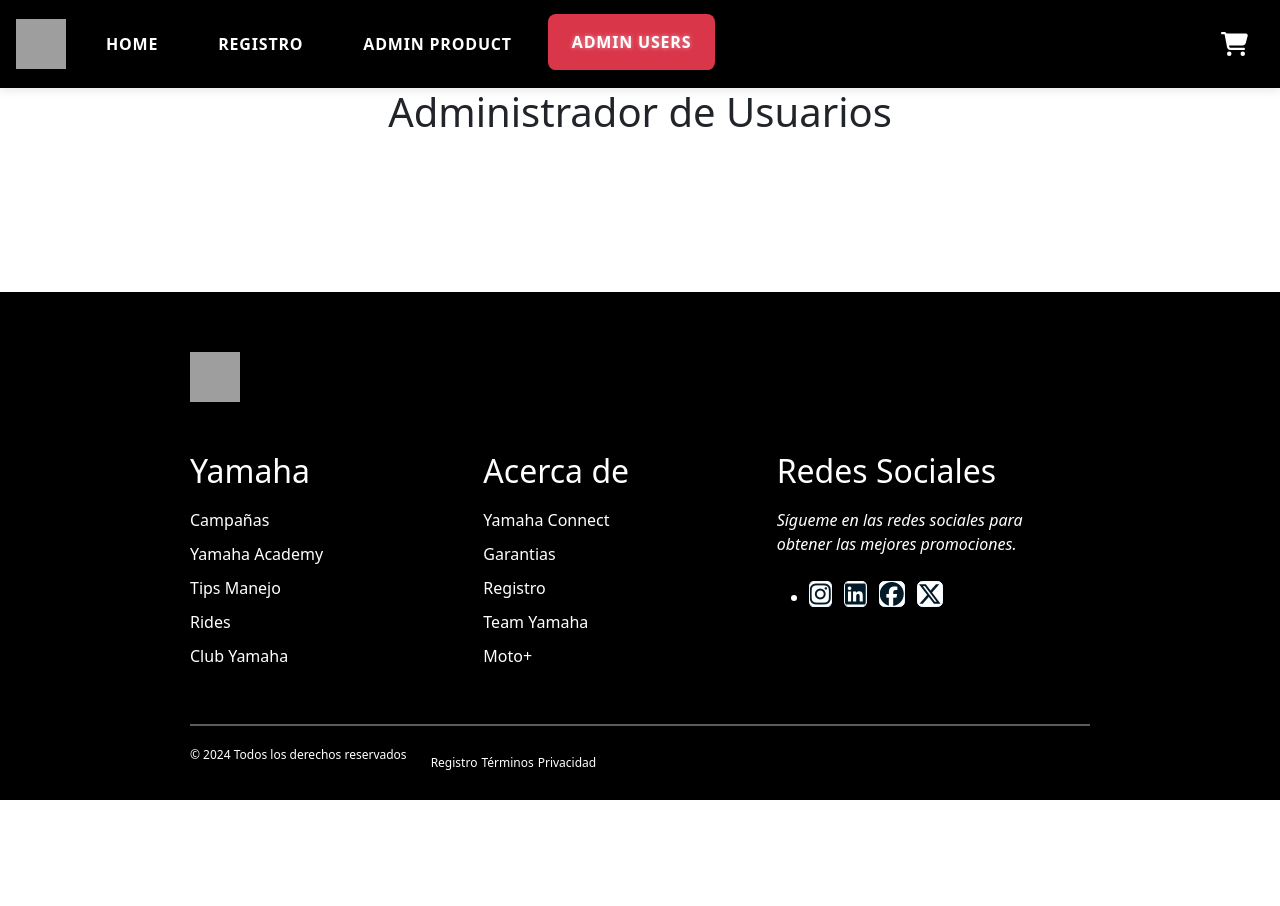
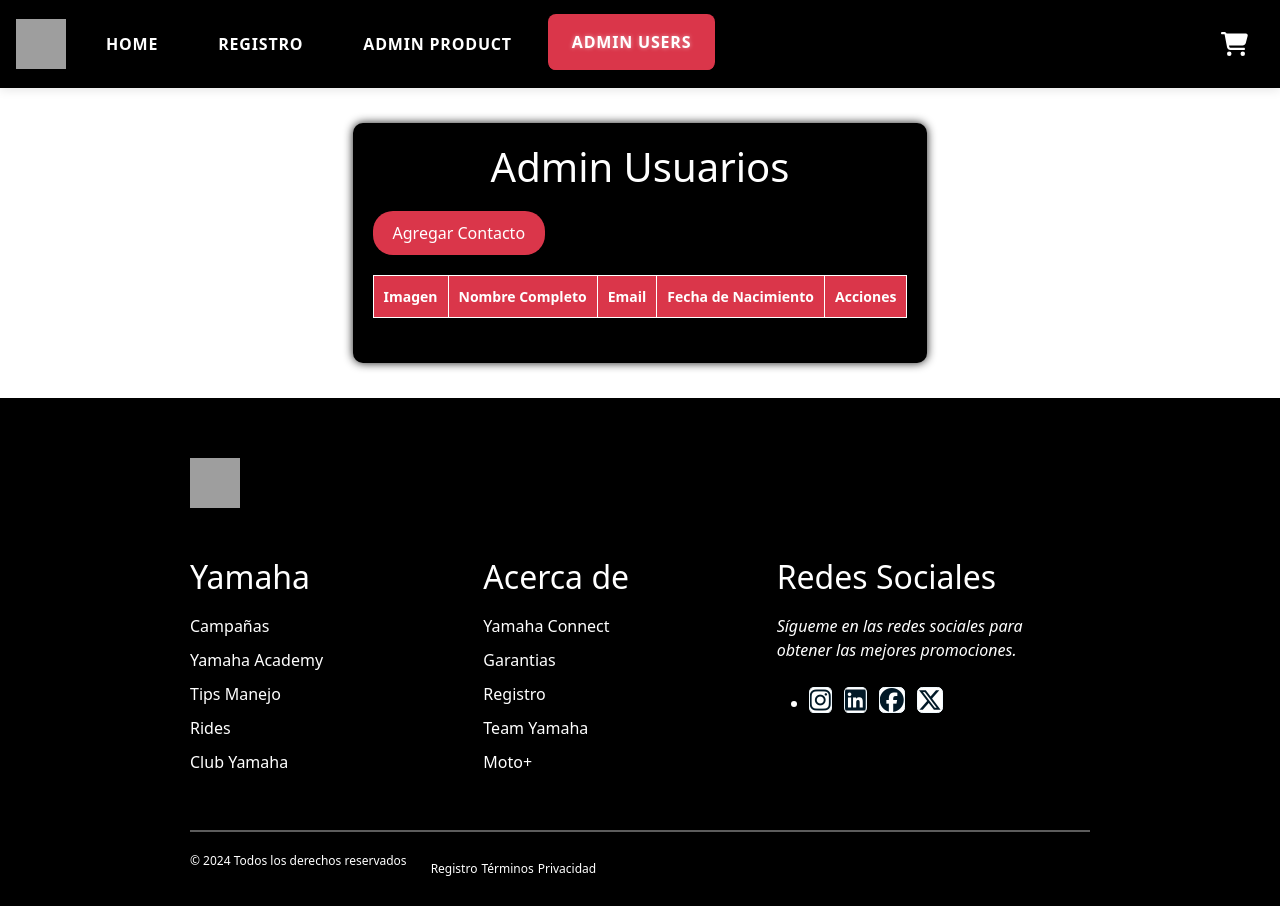
Before and after one commit to SantiagoBasti/ProyectoIntegrador-Frontend, a React (Vite) app: page /admin-user in a window 1280 px wide. Before the commit the page ends 800 px from the top, so only its background shows below. Built offline with nearby package versions, Linux system fonts and the light colour scheme; grey boxes are pictures that could not be loaded.

Commit message:
Tabla lista falta traer mockapi

```diff
--- /dev/null
+++ b/src/pages/admin-users/AdminUsers.css
@@ -0,0 +1,186 @@
+.container {
+    max-width: 900px;
+    margin: 35px auto;
+    background: var(--secundary-color);
+    padding: 20px;
+    border-radius: 10px;
+    box-shadow: 0 0 10px rgba(0, 0, 0, 0.917);
+}
+
+.container h1 {
+    text-align: center;
+    margin-bottom: 20px;
+    color: var(--primary-color);
+}
+
+.btn {
+    background-color: var(--terciary-color);
+    color: #fff;
+    border: none;
+    padding: 10px 20px;
+    border-radius: 20px;
+    cursor: pointer;
+    display: inline-block;
+    margin-bottom: 20px;
+    transition: background-color 0.3s ease;
+}
+
+.btn:hover {
+    background-color: rgb(165, 26, 42);
+    color: var(--primary-color);
+}
+
+.table-wrapper {
+    width: 100%;
+    overflow-x: auto;
+}
+
+.contact-table {
+    max-width: 100%;
+    border-collapse: collapse;
+    margin-bottom: 25px;
+    color: var(--primary-color);
+    overflow-x: auto;
+}
+
+.contact-table th, .contact-table td {
+    border: 1px solid var(--primary-color);
+    padding: 10px;
+    text-align: left;
+    font-size: 14px;
+    text-align: center;
+}
+
+.contact-table th {
+    background-color: var(--terciary-color);
+    color: var(--primary-color);
+}
+
+.contact-table td img.contact-image {
+    max-width: 50px;
+    border-radius: 5px;
+}
+
+/* =============== Modal ================= */
+
+.modal {
+    display: flex;
+    justify-content: center;
+    align-items: center;
+    position: fixed;
+    z-index: 1;
+    left: 0;
+    top: 0;
+    width: 100%;
+    height: 100%;
+    overflow: auto;
+    background-color: rgba(0, 0, 0, 0.4);
+}
+
+.modal-content {
+    background-color: #fefefe;
+    padding: 20px;
+    border-radius: 10px;
+    position: relative;
+    box-shadow: 0 0 10px rgba(0, 0, 0, 0.1);
+    width: 90%;
+    max-width: 350px;
+    display: flex;
+    flex-direction: column;
+    max-height: 90%;
+    overflow-y: auto;
+}
+
+.contact-form {
+    display: flex;
+    flex-direction: column;
+    margin-top: 10px;
+}
+
+.contact-form label {
+    margin-bottom: 8px;
+    font-weight: bold;
+    color: #000;
+}
+
+.contact-form input[type="text"],
+.contact-form input[type="email"],
+.contact-form input[type="password"],
+.contact-form input[type="tel"],
+.contact-form input[type="date"],
+.contact-form input[type="url"],
+.contact-form select {
+    padding: 10px;
+    border: 1px solid #ccc;
+    border-radius: 5px;
+    font-size: 14px;
+}
+
+.contact-form button {
+    margin-top: 15px;
+    margin-bottom: 10px;
+    background-color: var(--terciary-color);
+    color: #fff;
+    border: none;
+    padding: 8px 15px;
+    border-radius: 20px;
+    cursor: pointer;
+    transition: background-color 0.3s ease;
+    width: fit-content;
+    font-size: 14px;
+    align-self: center;
+}
+
+.contact-form button:hover {
+    background-color: rgb(165, 26, 42);
+    color: var(--primary-color);
+}
+
+.contact-form input::placeholder {
+    color: #bbbbbbd5;
+    font-size: .8rem;
+}
+
+.close {
+    color: #aaa;
+    position: absolute;
+    top: 10px;
+    right: 10px;
+    font-size: 40px;
+    cursor: pointer;
+}
+
+.close:hover {
+    color: #353434;
+}
+
+.error-message {
+    color: var(--terciary-color);
+    border-radius: 5px;
+    padding: 0.1rem;
+    margin-bottom: .7rem;
+    font-size: 0.75rem;
+    animation: fadeInUp 0.5s ease-out;
+}
+
+@keyframes fadeInUp {
+    from {
+        opacity: 0;
+        transform: translateY(10px);
+    }
+    to {
+        opacity: 1;
+        transform: translateY(0);
+    }
+}
+
+@media (max-width: 650px) {
+    .container{
+        max-width: 500px;
+    }
+}
+@media (max-width: 520px) {
+    .container{
+        max-width: 470px;
+    }
+}
--- a/src/pages/admin-users/AdminUsers.jsx
+++ b/src/pages/admin-users/AdminUsers.jsx
@@ -1,8 +1,111 @@
-export default function AdminUsers(){
+import { useState } from 'react';
+import { useForm } from 'react-hook-form';
+import Swal from 'sweetalert2';
+import './AdminUsers.css';
 
-    return(
-        <>
-        <h1>Administrador de Usuarios</h1>
-        </>
+export default function AdminUsers() {
+    const [contacts, setContacts] = useState([]);
+    const [isModalOpen, setIsModalOpen] = useState(false);
+    const { register, handleSubmit, reset, formState: { errors } } = useForm();
+
+    const handleAddContact = () => {
+        setIsModalOpen(true);
+    };
+
+    const handleCloseModal = () => {
+        setIsModalOpen(false);
+        reset(); // Resetear el formulario al cerrar el modal
+    };
+
+    const handleSaveContact = (data) => {
+        setContacts((prevContacts) => [...prevContacts, data]);
+        Swal.fire({
+            icon: 'success',
+            title: '¡Contacto agregado!',
+            text: 'El contacto se ha agregado correctamente.',
+            confirmButtonColor: 'rgb(218,54,74)',
+        }).then(() => {
+            handleCloseModal();
+        });
+    };
+
+    return (
+        <div className="container">
+            <h1>Admin Usuarios</h1>
+            <button onClick={handleAddContact} className="btn">Agregar Contacto</button>
+            <div className="table-wrapper">
+                <table className="contact-table">
+                    <thead>
+                        <tr>
+                            <th>Imagen</th>
+                            <th>Nombre Completo</th>
+                            <th>Email</th>
+                            <th>Fecha de Nacimiento</th>
+                            <th>Acciones</th>
+                        </tr>
+                    </thead>
+                    <tbody>
+                        {contacts.map((contact, index) => (
+                            <tr key={index}>
+                                <td><img src={contact.image} alt={contact.fullname} className="contact-image" /></td>
+                                <td>{contact.fullname}</td>
+                                <td>{contact.email}</td>
+                                <td>{contact.bornDate}</td>
+                                <td>
+                                    {/* botones de editar y eliminar */}
+                                </td>
+                            </tr>
+                        ))}
+                    </tbody>
+                </table>
+            </div>
+
+            {isModalOpen && (
+                <div className="modal">
+                    <div className="modal-content">
+                        <span className="close" onClick={handleCloseModal}>&times;</span>
+                        <h2>Agregar / Editar</h2>
+                        <form onSubmit={handleSubmit(handleSaveContact)} className="contact-form">
+                        <label htmlFor="fullname">Nombre Completo</label>
+                        <input type="text" id="fullname"  {...register('fullname', {required: 'El campo es requerido',minLength: {value: 3,message: 'La cantidad de caracteres es invalida'},
+                        maxLength: {value: 35, message: 'El nombre es demasiado largo'}})} placeholder="Ingresa tu nombre completo"/>
+                        {errors.fullname && <spa className="error-message">{errors.fullname.message}</spa>}
+
+                            <label htmlFor="email">Email:</label>
+                            <input type="email" id="email" {...register('email', { required: true })} placeholder="Ingresa tu email" />
+                            {errors.email && <span className="error-message">Campo requerido</span>}
+
+                            <label htmlFor="password">Contraseña:</label>
+                            <input type="password" id="password" {...register('password', { required: true })} placeholder="Ingresa tu contraseña" />
+                            {errors.password && <span className="error-message">Campo requerido</span>}
+                            <label htmlFor="location">Localización:</label>
+                            <select id="location" {...register('location', { required: true })}>
+                                <option value="">Seleccione un país</option>
+                                <option value="Argentina">Argentina</option>
+                                <option value="Bolivia">Bolivia</option>
+                                <option value="Brasil">Brasil</option>
+                                <option value="Chile">Chile</option>
+                                <option value="Colombia">Colombia</option>
+                                <option value="Ecuador">Ecuador</option>
+                                <option value="Paraguay">Paraguay</option>
+                                <option value="Peru">Perú</option>
+                                <option value="Uruguay">Uruguay</option>
+                                <option value="Venezuela">Venezuela</option>
+                            </select>
+                            {errors.location && <span className="error-message">Campo requerido</span>}
+
+                            <label htmlFor="bornDate">Fecha de Nacimiento:</label>
+                            <input type="date" id="bornDate" {...register('bornDate', { required: true })} />
+                            {errors.bornDate && <span className="error-message">Campo requerido</span>}
+
+                            <label htmlFor="image">URL de la Imagen:</label>
+                            <input type="url" id="image" {...register('image', { required: true })} placeholder="Ingresa la URL de tu imagen" />
+                            {errors.image && <span className="error-message">Campo requerido</span>}
+                            <button type="submit" className="btn">Guardar</button>
+                        </form>
+                    </div>
+                </div>
+            )}
+        </div>
     );
 }
```
